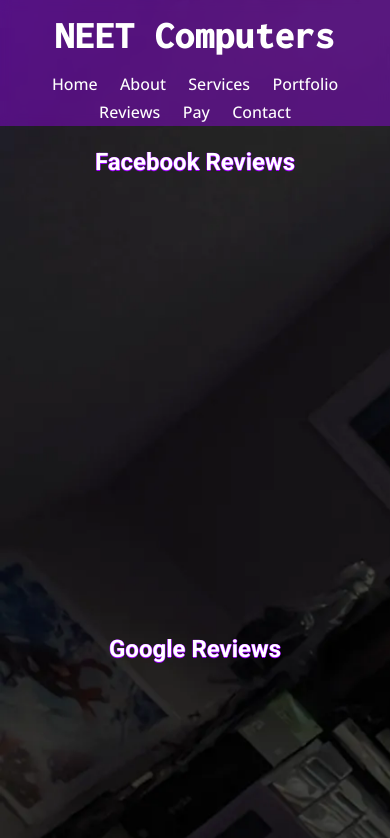
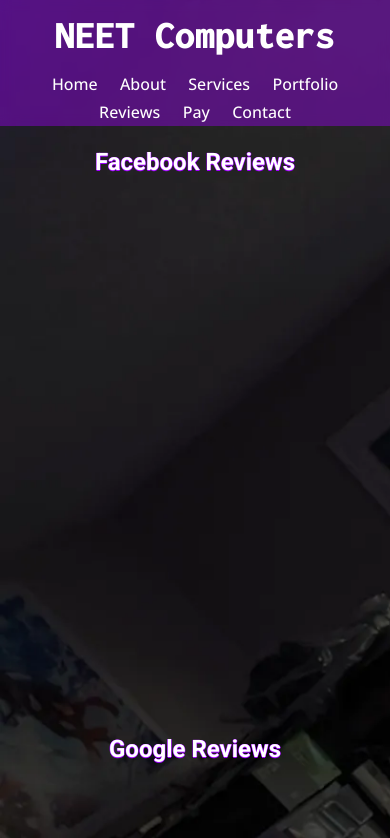
Before and after one commit to neetcomputers/neet-computers-react, a React (Create React App) app: page /reviews in a window 390 px wide. Shown: the top 838 px of the page. Built offline with nearby package versions, Linux system fonts and the light colour scheme.

Commit message:
fix: responsive CSS min-height for review widgets + remove inner widget minHeight

```diff
--- a/src/pages/Reviews.js
+++ b/src/pages/Reviews.js
@@ -23,36 +23,19 @@ function ensureElfsightScript() {
 }
 
 function LazyReviewWidget({ appId, widgetType, isFirst = false }) {
-  // Reserve minimum space based on widget type (responsive, allows growth)
-  const getMinHeight = () => {
-    // Facebook reviews widget: min 400px desktop, allows expansion
-    // Google reviews widget: min 350px desktop, allows expansion
-    if (widgetType === 'facebook') {
-      return '400px';
-    } else if (widgetType === 'google') {
-      return '350px';
-    }
-    return '350px'; // default
-  };
-
   useEffect(() => {
     ensureElfsightScript();
   }, []);
 
   return (
     <div
-      className="lazy-widget-container"
-      style={{
-        position: 'relative',
-        minHeight: getMinHeight()
-      }}
+      className={`lazy-widget-container ${widgetType === 'facebook' ? 'facebook-widget' : 'google-widget'}`}
     >
       <div
         className={`elfsight-app-${appId}`}
         {...(!isFirst && { 'data-elfsight-app-lazy': true })}
         style={{
-          width: '100%',
-          minHeight: '100%'
+          width: '100%'
         }}
       />
     </div>
@@ -61,7 +44,28 @@ function LazyReviewWidget({ appId, widgetType, isFirst = false }) {
 
 export default function Reviews() {
   return (
-    <main>
+    <>
+      <style>{`
+        .lazy-widget-container {
+          position: relative;
+          width: 100%;
+        }
+        .facebook-widget {
+          min-height: 400px;
+        }
+        .google-widget {
+          min-height: 350px;
+        }
+        @media (max-width: 768px) {
+          .facebook-widget {
+            min-height: 500px;
+          }
+          .google-widget {
+            min-height: 450px;
+          }
+        }
+      `}</style>
+      <main>
       <article>
         <h2>Facebook Reviews</h2>
         <div className="card-container">
@@ -125,5 +129,6 @@ export default function Reviews() {
       </div>
       <br />
     </main>
+    </>
   );
 }
```
